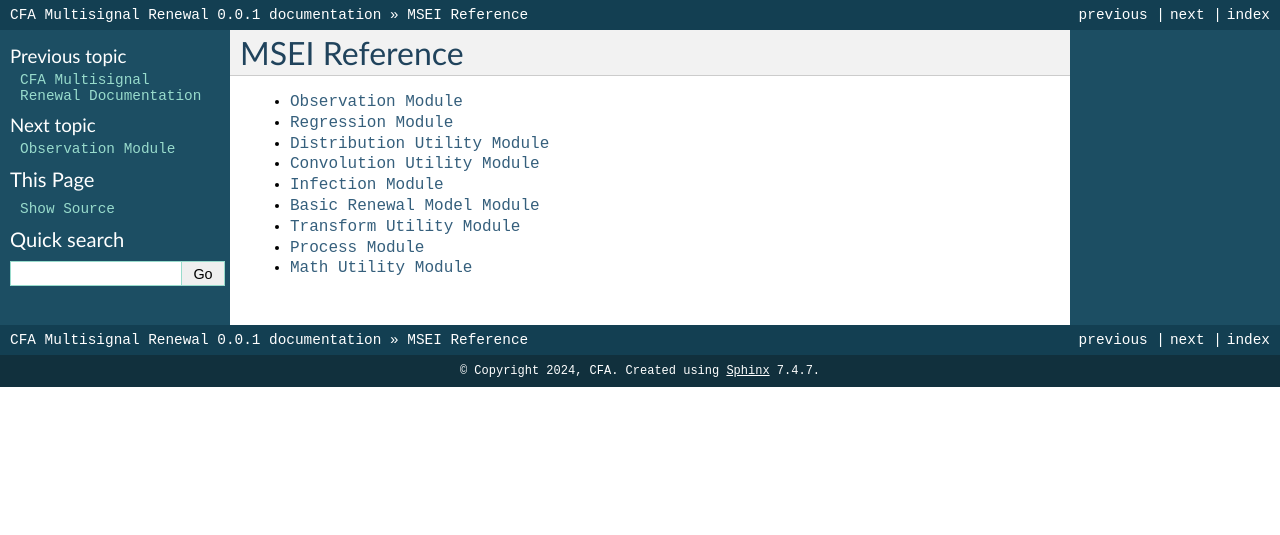
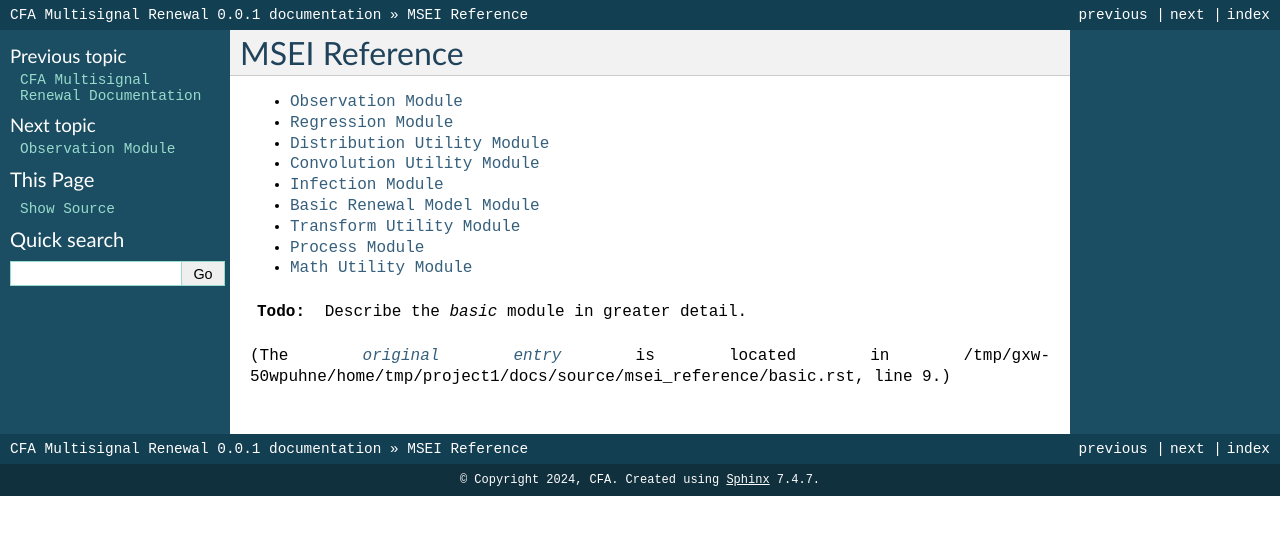
Before and after one commit to CDCgov/PyRenew, a Sphinx documentation site: the page built from docs/source/msei_reference/index.rst, in a window 1280 px wide. Shown: the top 535 px of the page. Built offline with Sphinx 7.4.7, drawn with Linux system fonts in a browser that asks for light colours; a style sheet for code colours, icons or effects is not loaded.

```diff
--- a/docs/source/msei_reference/basic.rst
+++ b/docs/source/msei_reference/basic.rst
@@ -6,4 +6,4 @@ Basic Renewal Model Module
    :undoc-members:
    :show-inheritance:
 
-..todo:: Describe `basic` in greater detail.
+.. todo:: Describe the `basic` module in greater detail.
```
Also changed, not shown: 1 other file.
